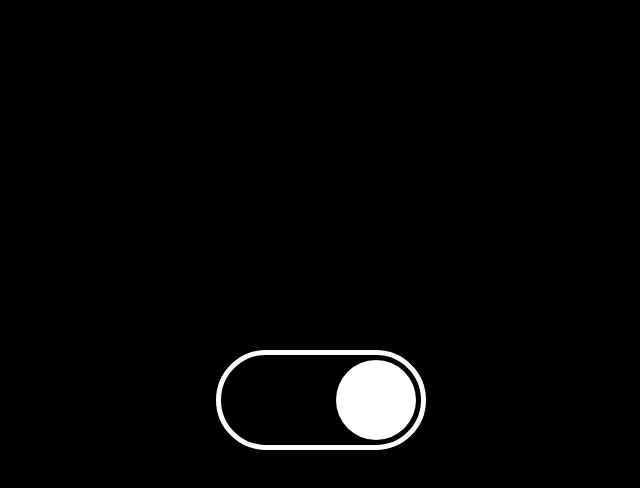
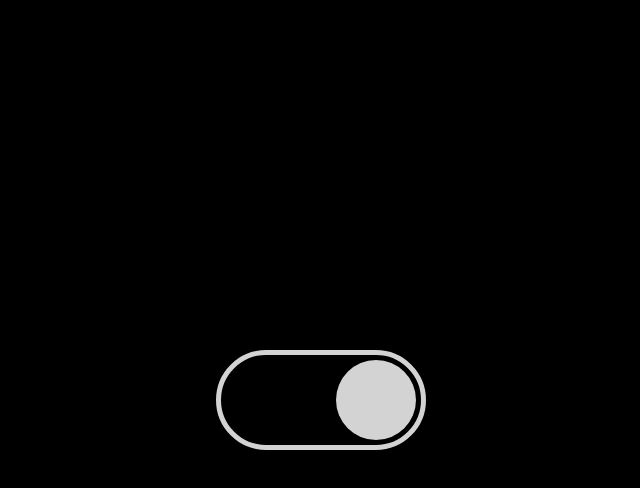
Before and after one commit to FranciscoAraujo95/button-darkmode, a plain HTML site: page index.html in a window 1280 px wide. Both pictures are taken after a click on the element 640 px from the left and 400 px from the top of the page. Shown: the whole page, without its empty margins (319-959 px from the left). Drawn offline with Linux system fonts and the light colour scheme.

Commit message:
Update style.css

```diff
--- a/css/style.css
+++ b/css/style.css
@@ -24,6 +24,12 @@
   border-radius: 60px;
   position: relative;
   cursor: pointer;
+
+  transition: border 0.5s;
+}
+
+.btn.active {
+  border: 5px solid lightgray;
 }
 
 .btn::before {
@@ -41,6 +47,7 @@
 }
 
 .btn.active::before {
+  background-color: lightgray;
   transition: 0.5s;
   left: 115px;
 }
```
